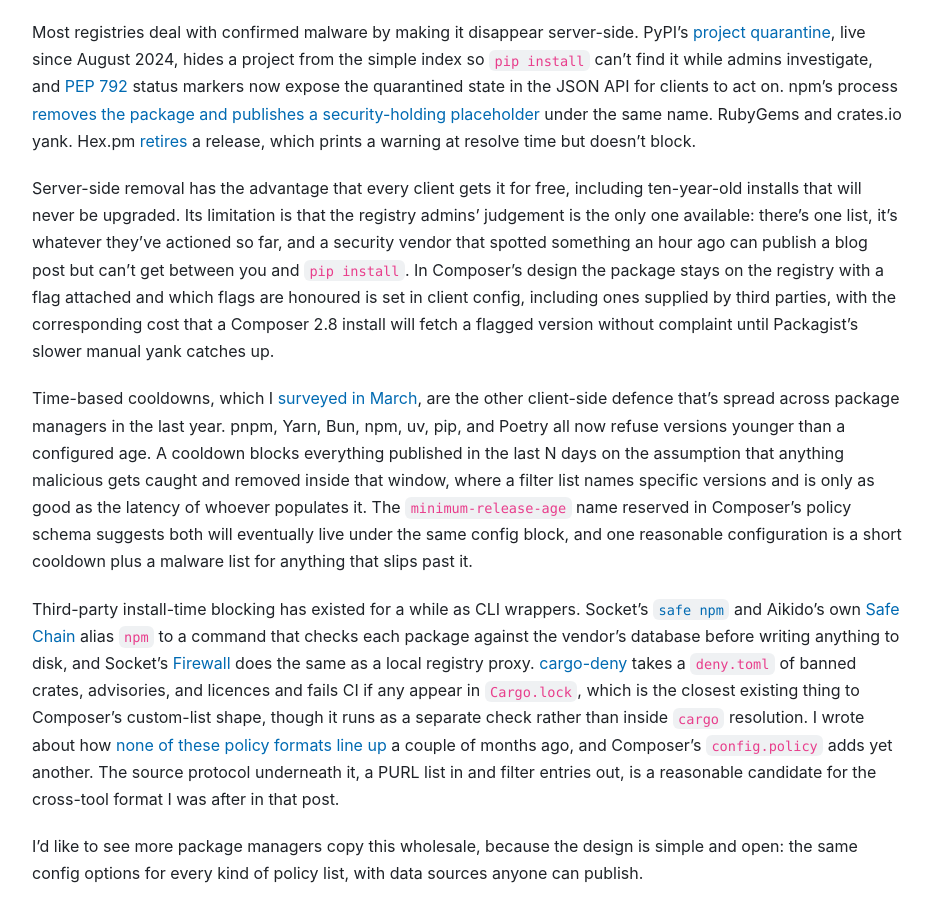
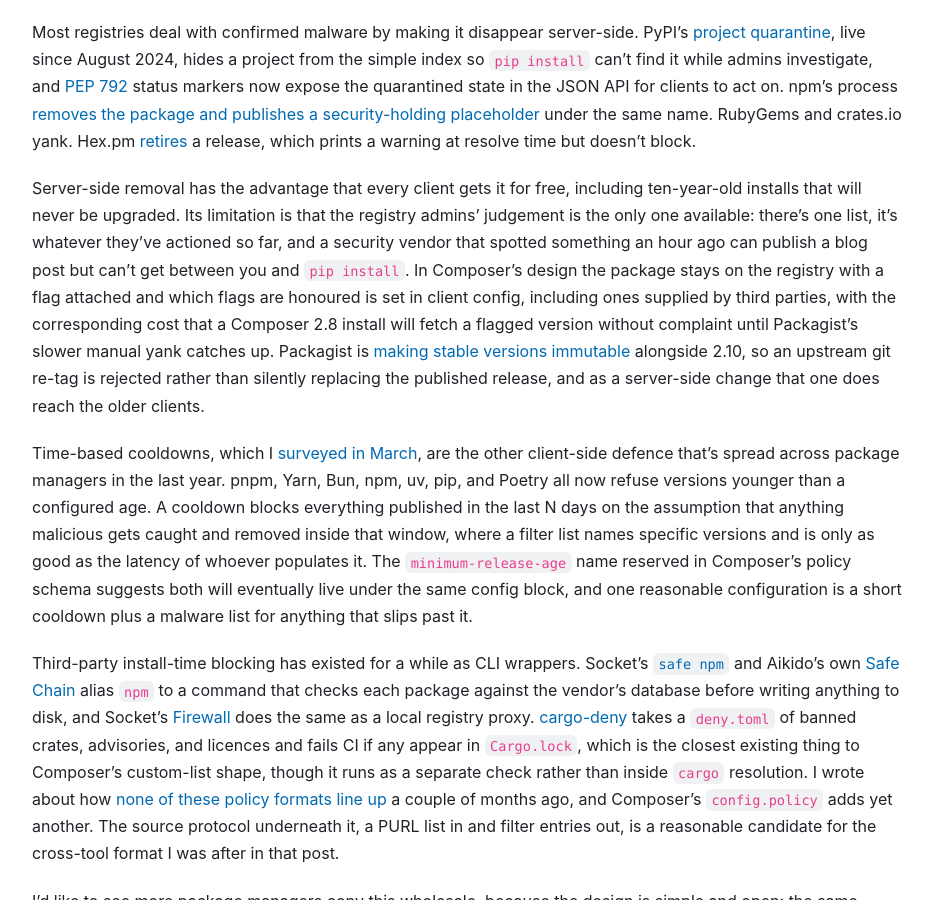
Before and after one commit to andrew/nesbitt.io, a Jekyll site: the page built from _posts/2026-05-29-composer-dependency-policies.md, in a window 1280 px wide and 900 px high, scrolled down 2163 px. Shown: the whole window, without its empty margins (173-1106 px from the left). Built offline with Jekyll 4.4.1, drawn with Linux system fonts in a browser that asks for light colours; comment, search, counter and statistics services are not loaded; some of the changed text lies outside the part shown.

Commit message:
Update composer post

````diff
--- a/_data/stats.json
+++ b/_data/stats.json
@@ -1,5 +1,5 @@
 {
-  "generated_at": "2026-05-27T11:49:54Z",
+  "generated_at": "2026-05-27T19:13:04Z",
   "total_posts": 150,
   "total_words": 220171,
   "reading_minutes": 1101,
--- a/_posts/2026-05-29-composer-dependency-policies.md
+++ b/_posts/2026-05-29-composer-dependency-policies.md
@@ -33,7 +33,7 @@
 }
 ```
 
-The first iteration shipped in [#12766](https://github.com/composer/composer/pull/12766) at the start of April as `config.filter`, was reworked into the unified `config.policy` object in [#12804](https://github.com/composer/composer/pull/12804), and the existing `config.audit.*` keys for advisories and abandoned packages now fall back to it with a deprecation path planned for 2.11. Stephan Vock did most of the implementation across both [composer/composer](https://github.com/composer/composer/pull/12766) and [composer/packagist](https://github.com/composer/packagist/pull/1681), and Private Packagist [already serves the lists](https://blog.packagist.com/whats-new-in-private-packagist-may-2026-update/) to organisations running pre-release Composer.
+The first iteration shipped in [#12766](https://github.com/composer/composer/pull/12766) at the start of April as `config.filter`, was reworked into the unified `config.policy` object in [#12804](https://github.com/composer/composer/pull/12804), and the existing `config.audit.*` keys for advisories and abandoned packages now fall back to it with a deprecation path planned for 2.11. Stephan Vock did most of the implementation across both [composer/composer](https://github.com/composer/composer/pull/12766) and [composer/packagist](https://github.com/composer/packagist/pull/1681), with the [Sovereign Tech Agency](https://www.sovereign.tech/) and Aikido [funding the work](https://blog.packagist.com/an-update-on-composer-packagist-supply-chain-security/). Private Packagist [already serves the lists](https://blog.packagist.com/whats-new-in-private-packagist-may-2026-update/) to organisations running pre-release Composer.
 
 The bit I find most interesting is that `malware` isn't a reserved name. It's a well-known list with built-in defaults, but any other key under `config.policy` defines a custom list with the same `block`/`audit`/`ignore` options, and the data for it can come from a Composer repository that advertises a list of that name, from one or more HTTPS endpoints configured under `sources`, or from both merged together. Composer POSTs the project's dependency PURLs and the configured list names to each source URL and gets back filter entries in the same shape Packagist serves.
 
@@ -59,7 +59,7 @@
 
 Most registries deal with confirmed malware by making it disappear server-side. PyPI's [project quarantine](https://blog.pypi.org/posts/2024-12-30-quarantine/), live since August 2024, hides a project from the simple index so `pip install` can't find it while admins investigate, and [PEP 792](https://peps.python.org/pep-0792/) status markers now expose the quarantined state in the JSON API for clients to act on. npm's process [removes the package and publishes a security-holding placeholder](https://docs.npmjs.com/reporting-malware-in-an-npm-package/) under the same name. RubyGems and crates.io yank. Hex.pm [retires](https://hex.pm/docs/publish#retiring-a-package) a release, which prints a warning at resolve time but doesn't block.
 
-Server-side removal has the advantage that every client gets it for free, including ten-year-old installs that will never be upgraded. Its limitation is that the registry admins' judgement is the only one available: there's one list, it's whatever they've actioned so far, and a security vendor that spotted something an hour ago can publish a blog post but can't get between you and `pip install`. In Composer's design the package stays on the registry with a flag attached and which flags are honoured is set in client config, including ones supplied by third parties, with the corresponding cost that a Composer 2.8 install will fetch a flagged version without complaint until Packagist's slower manual yank catches up.
+Server-side removal has the advantage that every client gets it for free, including ten-year-old installs that will never be upgraded. Its limitation is that the registry admins' judgement is the only one available: there's one list, it's whatever they've actioned so far, and a security vendor that spotted something an hour ago can publish a blog post but can't get between you and `pip install`. In Composer's design the package stays on the registry with a flag attached and which flags are honoured is set in client config, including ones supplied by third parties, with the corresponding cost that a Composer 2.8 install will fetch a flagged version without complaint until Packagist's slower manual yank catches up. Packagist is [making stable versions immutable](https://blog.packagist.com/an-update-on-composer-packagist-supply-chain-security/) alongside 2.10, so an upstream git re-tag is rejected rather than silently replacing the published release, and as a server-side change that one does reach the older clients.
 
 Time-based cooldowns, which I [surveyed in March](/2026/03/04/package-managers-need-to-cool-down.html), are the other client-side defence that's spread across package managers in the last year. pnpm, Yarn, Bun, npm, uv, pip, and Poetry all now refuse versions younger than a configured age. A cooldown blocks everything published in the last N days on the assumption that anything malicious gets caught and removed inside that window, where a filter list names specific versions and is only as good as the latency of whoever populates it. The `minimum-release-age` name reserved in Composer's policy schema suggests both will eventually live under the same config block, and one reasonable configuration is a short cooldown plus a malware list for anything that slips past it.
 
````
